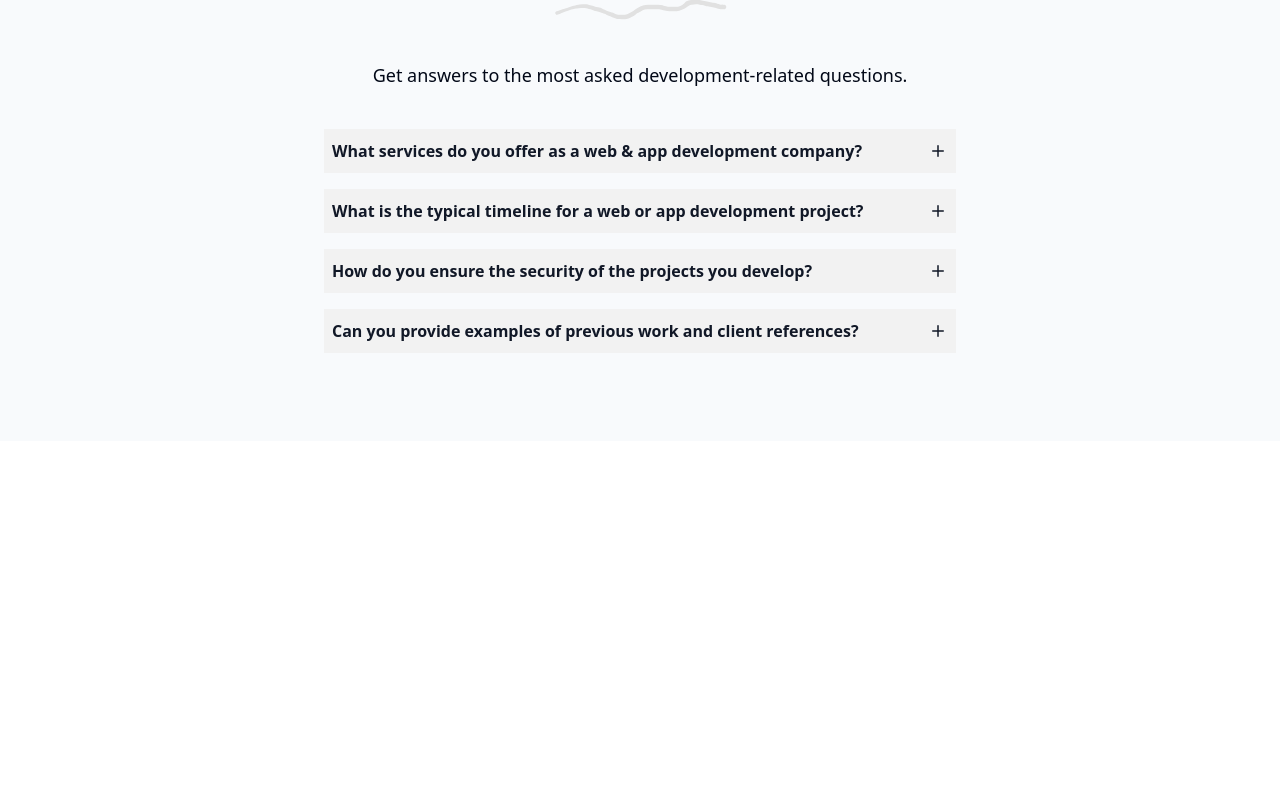
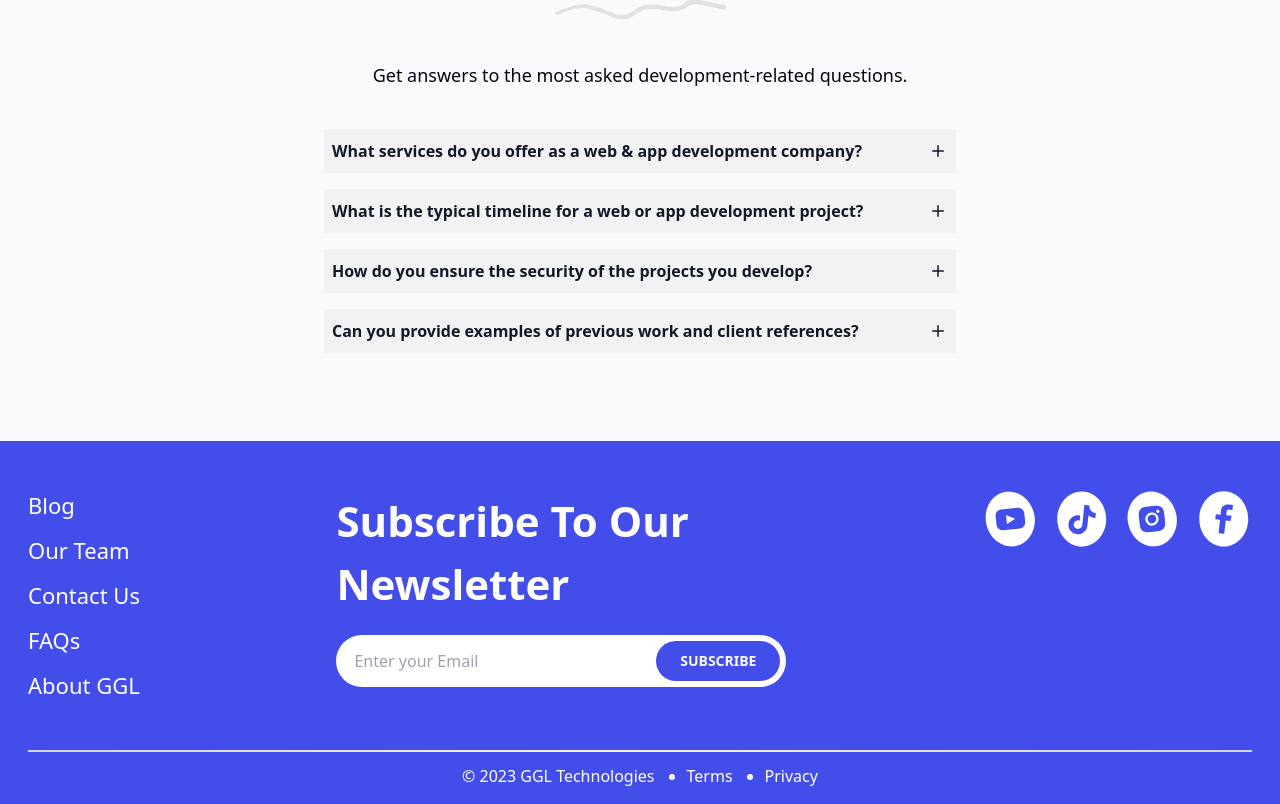
Before and after one commit to marville001/ggltech, a Next.js app in the folder ui/: page / in a window 1280 px wide. Shown: the part 3099-3903 px from the top of the page. Before the commit the page ends 3540 px from the top, so only its background shows below. Built offline with nearby package versions, Linux system fonts and the light colour scheme.

Commit message:
Add footer

```diff
--- a/ui/src/app/layout.tsx
+++ b/ui/src/app/layout.tsx
@@ -4,6 +4,7 @@ import { Inter as FontSans } from "next/font/google";
 import { cn } from "@/lib/utils";
 import MainHeader from "@/components/layout/MainHeader";
 import { METADATA } from "@/constants";
+import Footer from "@/components/layout/Footer";
 
 export const fontSans = FontSans({
   subsets: ["latin"],
@@ -52,6 +53,8 @@ export default function RootLayout({
         <div className="pt-[100px]">
           {children}
         </div>
+
+        <Footer />
       </body>
     </html>
   );
--- a/ui/src/app/not-found.tsx
+++ b/ui/src/app/not-found.tsx
@@ -3,7 +3,6 @@ import Link from "next/link";
 const page = () => {
 	return (
 		<main>
-
 			<section className="min-h-[60vh] flex justify-center items-center flex-col wrapper">
 				<h1 className="text-[120px] md:text-[150px] font-bold">404</h1>
 				<p className="max-w-[500px] text-[20px] text-center">We couldn't locate that page, sorry about that! Please check the URL and try again, or you can head back to our
--- /dev/null
+++ b/ui/src/components/layout/Footer.tsx
@@ -0,0 +1,112 @@
+import Link from "next/link";
+import { Button } from "../ui/button";
+
+const Footer = () => {
+	return (
+		<div className="bg-primary py-4 px-4">
+			<div className="mx-auto max-w-[1240px] py-8">
+				<div className="flex justify-between items-start flex-col gap-10 px-2 md:flex-row">
+					<ul className="flex flex-col gap-3">
+						<li>
+							<Link className="text-white font-urbanist leading[26px] text-[22px]" href="/blog">Blog</Link>
+						</li>
+						<li>
+							<Link className="text-white font-urbanist leading[26px] text-[22px]" href="/our-team">Our Team</Link>
+						</li>
+						<li>
+							<Link className="text-white font-urbanist leading[26px] text-[22px]" href="/contact-us">Contact Us</Link>
+						</li>
+						<li>
+							<Link className="text-white font-urbanist leading[26px] text-[22px]" href="/faqs">FAQs</Link>
+						</li>
+						<li>
+							<Link className="text-white font-urbanist leading[26px] text-[22px]" href="/about-us">About GGL</Link>
+						</li>
+					</ul>
+
+					<div>
+						<h3 className="font-[700] text-[28px] md:text-[42px] font-urbanist capitalize max-w-[450px] text-white">
+							Subscribe to Our Newsletter
+						</h3>
+						<div className="bg-white p-1.5 flex rounded-full mt-5">
+							<input
+								type="text"
+								className="flex-1 w-full px-3 bg-transparent border-none focus:outline-none focus:ring-0 focus:border-none"
+								placeholder="Enter your Email"
+							/>
+							<Button className="rounded-full uppercase font-[700] !px-6 !h-none">Subscribe</Button>
+						</div>
+					</div>
+
+					<div className="flex items-center gap-4">
+						<Link href={""} scroll={false}>
+							<svg xmlns="http://www.w3.org/2000/svg" width="55" height="60" viewBox="0 0 55 60" fill="none">
+								<path d="M51.1852 25.0334C54.3854 39.9209 46.2643 54.242 33.0462 57.0205C19.8282 59.799 6.51847 49.9827 3.31824 35.0952C0.117998 20.2078 8.23907 5.88665 21.4572 3.10815C34.6752 0.32965 47.9849 10.1459 51.1852 25.0334Z" fill="white" />
+								<path d="M34.6797 18.7398L17.945 20.4987C14.6617 20.8438 12.2875 23.8591 12.6422 27.2336L13.5459 35.8314C13.9005 39.2059 16.8497 41.6617 20.133 41.3166L36.8677 39.5577C40.1511 39.2126 42.5252 36.1973 42.1705 32.8229L41.2668 24.225C40.9122 20.8505 37.963 18.3947 34.6797 18.7398ZM31.7971 29.9897L24.373 34.6492C24.1752 34.7733 23.9179 34.6424 23.8929 34.4049L23.0612 26.4914C23.0358 26.2506 23.2667 26.0685 23.4871 26.1554L31.743 29.4094C31.9884 29.5061 32.0205 29.8495 31.7971 29.9897Z" fill="currentColor"
+
+									className="text-primary"
+								/>
+							</svg>
+						</Link>
+						<Link href={""} scroll={false}>
+							<svg xmlns="http://www.w3.org/2000/svg" width="55" height="60" viewBox="0 0 55 60" fill="none">
+								<path d="M52.2106 30.1195C52.2457 45.347 41.3245 57.6667 27.8176 57.6363C14.3107 57.6059 3.33278 45.2369 3.29776 30.0093C3.26273 14.7818 14.1839 2.46214 27.6908 2.49255C41.1977 2.52296 52.1756 14.892 52.2106 30.1195Z" fill="white" />
+								<path d="M30.3921 15.8425L35.4943 16.3788C35.4943 16.3788 34.5218 22.9042 41.8433 24.1383L41.3108 29.2046C41.3108 29.2046 37.3522 29.039 34.4515 26.2996L33.4074 36.7648C33.2109 38.6348 32.4643 40.4045 31.262 41.8502C30.0597 43.2959 28.4558 44.3526 26.653 44.8868C24.8502 45.4209 22.9295 45.4086 21.1337 44.8512C19.338 44.2938 17.7478 43.2165 16.5643 41.7554C15.3807 40.2944 14.657 38.5152 14.4846 36.6429C14.3122 34.7705 14.6988 32.8891 15.5956 31.2364C16.4924 29.5838 17.8591 28.2342 19.5229 27.3583C21.1867 26.4823 23.0728 26.1194 24.9428 26.3153L26.2706 26.4549L25.7262 31.6346C24.8898 31.2741 23.961 31.1869 23.0722 31.3854C22.1833 31.584 21.3799 32.0582 20.7765 32.7404C20.1731 33.4225 19.8006 34.2779 19.712 35.1843C19.6235 36.0907 19.8234 37.0019 20.2834 37.788C20.7433 38.5741 21.4398 39.1948 22.2734 39.5616C23.1069 39.9285 24.0351 40.0227 24.9254 39.8309C25.8157 39.639 26.6227 39.1709 27.2312 38.4933C27.8398 37.8158 28.2188 36.9633 28.3142 36.0576L30.3921 15.8425Z" fill="currentColor"
+
+									className="text-primary"
+								/>
+							</svg>
+						</Link>
+						<Link href={""} scroll={false}>
+							<svg xmlns="http://www.w3.org/2000/svg" width="55" height="60" viewBox="0 0 55 60" fill="none">
+								<path d="M51.191 24.9099C54.3912 39.7973 46.2702 54.1184 33.0521 56.8969C19.834 59.6754 6.52433 49.8592 3.3241 34.9717C0.123858 20.0842 8.24493 5.76312 21.463 2.98462C34.6811 0.206115 47.9908 10.0224 51.191 24.9099Z" fill="white" />
+								<path fillRule="evenodd" clipRule="evenodd" d="M14.2396 31.344C13.7054 26.2617 13.4383 23.7206 14.457 21.763C14.9119 20.8888 15.5383 20.1153 16.2988 19.4886C18.0018 18.0851 20.543 17.818 25.6253 17.2839C30.7076 16.7497 33.2488 16.4826 35.2064 17.5013C36.0805 17.9562 36.8541 18.5826 37.4808 19.3431C38.8842 21.0461 39.1513 23.5873 39.6855 28.6696C40.2197 33.7519 40.4867 36.293 39.4681 38.2507C39.0132 39.1248 38.3868 39.8984 37.6263 40.5251C35.9232 41.9285 33.3821 42.1956 28.2998 42.7298C23.2175 43.2639 20.6763 43.531 18.7187 42.5123C17.8445 42.0574 17.071 41.431 16.4443 40.6705C15.0408 38.9675 14.7738 36.4264 14.2396 31.344ZM33.5486 29.315C33.9309 32.9528 31.2919 36.2118 27.6541 36.5941C24.0162 36.9765 20.7573 34.3374 20.3749 30.6996C19.9926 27.0618 22.6316 23.8028 26.2694 23.4205C29.9073 23.0381 33.1662 25.6772 33.5486 29.315ZM27.4198 34.3656C29.8269 34.1127 31.5731 31.9563 31.3201 29.5492C31.0671 27.1422 28.9107 25.396 26.5037 25.649C24.0966 25.902 22.3504 28.0584 22.6034 30.4654C22.8564 32.8724 25.0128 34.6186 27.4198 34.3656ZM33.0117 23.9309C33.8843 23.8392 34.5173 23.0575 34.4256 22.1849C34.3339 21.3123 33.5522 20.6792 32.6796 20.7709C31.807 20.8627 31.174 21.6444 31.2657 22.517C31.3574 23.3896 32.1391 24.0226 33.0117 23.9309Z" fill="currentColor"
+
+									className="text-primary"
+								/>
+							</svg>
+						</Link>
+						<Link href={""} scroll={false}>
+							<svg xmlns="http://www.w3.org/2000/svg" width="56" height="60" viewBox="0 0 56 60" fill="none">
+								<path d="M52.2165 29.9959C52.2515 45.2234 41.3304 57.5431 27.8235 57.5127C14.3166 57.4823 3.33864 45.1133 3.30362 29.8858C3.26859 14.6583 14.1897 2.3386 27.6966 2.36901C41.2036 2.39942 52.1815 14.7684 52.2165 29.9959Z" fill="white" />
+								<path d="M28.2717 44.8474L29.6804 31.4447L34.4056 31.9413L35.662 26.7924L30.2293 26.2214L30.5798 22.8865C30.7387 21.3742 31.2881 20.3901 33.5659 20.6295L36.4712 20.9335L36.9622 16.2619C36.4664 16.1455 34.7567 15.822 32.7506 15.6111C28.5619 15.1709 25.4385 17.3036 24.9686 21.7739L24.5638 25.6259L19.8265 25.128L19.2775 30.3513L24.0148 30.8492L22.6061 44.2518L28.2718 44.8473L28.2717 44.8474Z" fill="currentColor"
+
+									className="text-primary"
+								/>
+							</svg>
+						</Link>
+					</div>
+				</div>
+			</div>
+			<div className="mx-auto max-w-[1240px] px-2">
+				<svg className="!w-full mt-4" height="2" viewBox="0 0 1570 2" fill="none" xmlns="http://www.w3.org/2000/svg">
+					<line x1="-8.74228e-08" y1="1.00146" x2="1570" y2="1.00133" stroke="url(#paint0_linear_1_761)" strokeWidth="2" />
+					<line x1="-8.74228e-08" y1="1.00146" x2="1570" y2="1.00133" stroke="white" strokeWidth="2" />
+					<defs>
+						<linearGradient id="paint0_linear_1_761" x1="1570" y1="-9.47182" x2="-12.0001" y2="-9.47183" gradientUnits="userSpaceOnUse">
+							<stop stopColor="white" stopOpacity="0" />
+							<stop offset="0.53125" stopColor="white" />
+							<stop offset="1" stopColor="white" stopOpacity="0" />
+						</linearGradient>
+					</defs>
+				</svg>
+
+
+				<div className="flex justify-center mt-3 items-center gap-4 text-white">
+					<p className="">© 2023 GGL Technologies</p>
+
+					<ul className="flex justify-center items-center gap-8 ml-4">
+						<li className="list-disc">
+							<Link href="/terms-and-condition">Terms</Link>
+						</li>
+						<li className="list-disc">
+							<Link href="/privacy-policy">Privacy</Link>
+						</li>
+					</ul>
+				</div>
+			</div>
+		</div>
+	);
+};
+
+export default Footer;
```
